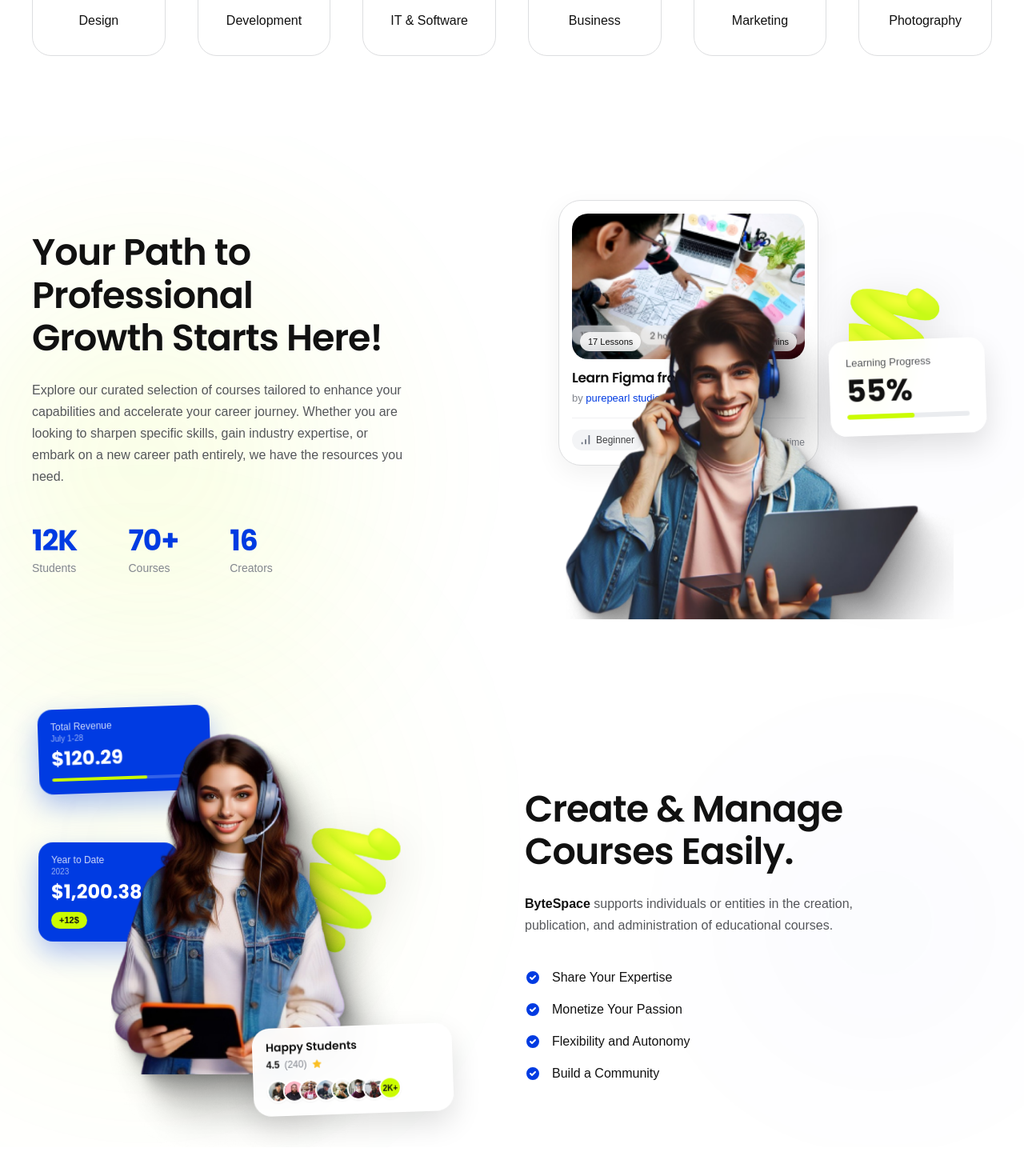
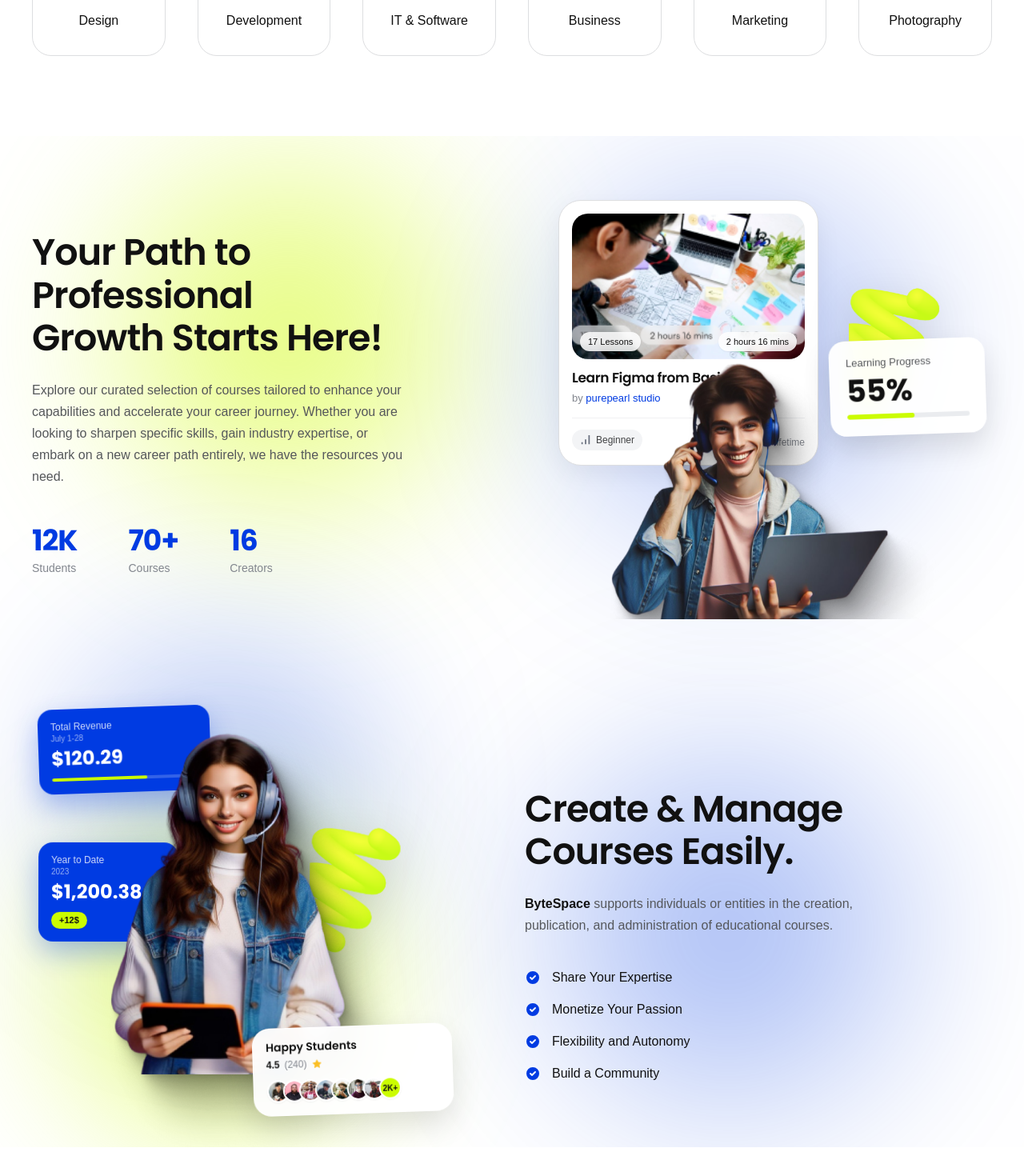
Before and after one commit to md-ali-0/byte-space, a Next.js app: page / in a window 1280 px wide. Shown: the part 3000-4470 px from the top of the page at 80% size. Built offline with nearby package versions, Linux system fonts and the light colour scheme.

Commit message:
feat: grouth section added

```diff
--- a/src/components/features/growth-manage-section.tsx
+++ b/src/components/features/growth-manage-section.tsx
@@ -23,46 +23,52 @@ const checklistItems = [
 export default function GrowthManageSection() {
     return (
         <section className="relative w-full overflow-hidden bg-white select-none">
-            {/* Ambient Multi-Color Radial Glows */}
             <div
-                className="absolute top-[80px] -left-[140px] w-[650px] h-[650px] rounded-full pointer-events-none opacity-45 blur-[130px]"
+                className="absolute inset-0 max-w-[1440px] mx-auto pointer-events-none"
+                aria-hidden="true"
+            >
+                <div
+                    className="absolute top-[-50px] left-[20px] lg:left-[40px] w-[640px] h-[600px] rounded-full blur-[85px]"
                     style={{
                         background:
-                        "radial-gradient(circle, rgba(212, 251, 32, 0.42) 0%, rgba(212, 251, 32, 0.12) 50%, transparent 70%)",
+                            "radial-gradient(circle, rgba(212, 251, 32, 0.72) 0%, rgba(212, 251, 32, 0.28) 45%, transparent 70%)",
                     }}
-                aria-hidden="true"
                 />
                 <div
-                className="absolute top-[40px] -right-[120px] w-[520px] h-[520px] rounded-full pointer-events-none opacity-20 blur-[140px]"
+                    className="absolute top-[-20px] right-[20px] lg:right-[40px] w-[640px] h-[600px] rounded-full blur-[95px]"
                     style={{
                         background:
-                        "radial-gradient(circle, rgba(0, 59, 226, 0.22) 0%, transparent 70%)",
+                            "radial-gradient(circle, rgba(0, 59, 226, 0.38) 0%, rgba(0, 59, 226, 0.14) 48%, transparent 70%)",
                     }}
-                aria-hidden="true"
                 />
+
                 <div
-                className="absolute bottom-[60px] -left-[140px] w-[640px] h-[640px] rounded-full pointer-events-none opacity-40 blur-[140px]"
+                    className="absolute top-[570px] -left-[20px] lg:left-[-10px] w-[580px] h-[500px] rounded-full blur-[90px]"
                     style={{
                         background:
-                        "radial-gradient(circle, rgba(212, 251, 32, 0.4) 0%, rgba(212, 251, 32, 0.1) 50%, transparent 70%)",
+                            "radial-gradient(circle, rgba(0, 59, 226, 0.40) 0%, rgba(0, 59, 226, 0.15) 45%, transparent 70%)",
                     }}
-                aria-hidden="true"
                 />
+
                 <div
-                className="absolute bottom-[20px] -right-[80px] w-[520px] h-[520px] rounded-full pointer-events-none opacity-20 blur-[130px]"
+                    className="absolute bottom-[-40px] -left-[30px] lg:left-[-20px] w-[580px] h-[500px] rounded-full blur-[80px]"
                     style={{
                         background:
-                        "radial-gradient(circle, rgba(0, 59, 226, 0.2) 0%, transparent 70%)",
+                            "radial-gradient(circle, rgba(212, 251, 32, 0.78) 0%, rgba(212, 251, 32, 0.30) 45%, transparent 70%)",
                     }}
-                aria-hidden="true"
                 />
 
+                <div
+                    className="absolute bottom-[-30px] right-[20px] lg:right-[50px] w-[640px] h-[600px] rounded-full blur-[95px]"
+                    style={{
+                        background:
+                            "radial-gradient(circle, rgba(0, 59, 226, 0.42) 0%, rgba(0, 59, 226, 0.16) 48%, transparent 70%)",
+                    }}
+                />
+            </div>
+
             <div className="container-page relative z-10 pt-10 sm:pt-14 lg:pt-16 pb-0">
-                {/* ============================================================ */}
-                {/* ROW 1: "Your Path to Professional Growth Starts Here!"        */}
-                {/* ============================================================ */}
                 <div className="grid grid-cols-1 lg:grid-cols-12 gap-12 lg:gap-8 items-center">
-                    {/* Left Column: Heading, Subtitle & Statistics */}
                     <div className="lg:col-span-6 flex flex-col justify-center">
                         <h2 className="font-poppins font-semibold text-[#111111] text-[34px] sm:text-[40px] lg:text-[46px] leading-[1.16] tracking-[-0.02em] max-w-[540px]">
                             Your Path to Professional
@@ -78,7 +84,6 @@ export default function GrowthManageSection() {
                             need.
                         </p>
 
-                        {/* 3 Metric Stats */}
                         <div className="mt-10 sm:mt-12 flex items-center gap-10 sm:gap-14 lg:gap-16">
                             <div>
                                 <span className="block font-poppins font-bold text-[#003BE2] text-[32px] sm:text-[36px] leading-none tracking-tight">
@@ -109,12 +114,9 @@ export default function GrowthManageSection() {
                         </div>
                     </div>
 
-                    {/* Right Column: Visual Composition with Cards & Student */}
                     <div className="lg:col-span-6 relative flex items-center justify-center lg:justify-end">
                         <div className="relative w-full max-w-[550px] h-[500px] sm:h-[540px]">
-                            {/* Layer 1: Figma Course Card Behind Student */}
                             <div className="absolute left-0 sm:left-2 top-2 sm:top-4 w-[285px] sm:w-[325px] bg-white rounded-[28px] border border-[#DDDEE0] p-3.5 sm:p-4 shadow-[0_10px_32px_rgba(0,0,0,0.06)] z-10 pointer-events-none">
-                                {/* Course Thumbnail with Overlay Badges */}
                                 <div className="relative w-full aspect-16/10 rounded-[20px] overflow-hidden">
                                     <Image
                                         src="/courses/course-1.png"
@@ -123,7 +125,6 @@ export default function GrowthManageSection() {
                                         sizes="(max-width: 640px) 285px, 325px"
                                         className="object-cover"
                                     />
-                                    {/* Lessons & Duration Badges */}
                                     <div className="absolute bottom-2.5 left-2.5 right-2.5 flex items-center justify-between gap-1.5">
                                         <span className="px-2.5 py-1 rounded-full bg-white/85 backdrop-blur-xs text-[11px] font-medium text-[#111111] shadow-xs">
                                             17 Lessons
@@ -133,8 +134,6 @@ export default function GrowthManageSection() {
                                         </span>
                                     </div>
                                 </div>
-
-                                {/* Title & Instructor */}
                                 <div className="mt-3">
                                     <h3 className="font-poppins font-semibold text-[16px] sm:text-[17px] text-[#111111] leading-snug">
                                         Learn Figma from Basic
@@ -146,8 +145,6 @@ export default function GrowthManageSection() {
                                         </span>
                                     </p>
                                 </div>
-
-                                {/* Beginner Badge & Price */}
                                 <div className="mt-3.5 pt-3 border-t border-[#F0F1F3] flex items-center justify-between">
                                     <div className="inline-flex items-center gap-1.5 px-2.5 py-1 rounded-full bg-[#F3F4F6] text-[12px] font-medium text-[#414244]">
                                         <svg
@@ -172,7 +169,6 @@ export default function GrowthManageSection() {
                                 </div>
                             </div>
 
-                            {/* Layer 1: 3D Decorative Lime Coil (Behind Progress Card) */}
                             <div className="absolute top-[80px] sm:top-[90px] right-2 sm:right-6 w-[125px] sm:w-[155px] z-10 pointer-events-none animate-float-slow">
                                 <Image
                                     src="/images/patterns/pattern-1.png"
@@ -183,10 +179,9 @@ export default function GrowthManageSection() {
                                 />
                             </div>
 
-                            {/* Layer 2: Student Image with Laptop (Tucked over course card) */}
                             <div className="absolute bottom-0 right-4 sm:right-8 md:right-12 w-[370px] sm:w-[450px] md:w-[485px] z-20 pointer-events-none">
                                 <Image
-                                    src="/images/hero-student-clean.png"
+                                    src="/images/hero-student.png"
                                     alt="Student learning online"
                                     width={485}
                                     height={410}
@@ -195,7 +190,6 @@ export default function GrowthManageSection() {
                                 />
                             </div>
 
-                            {/* Layer 3: Floating "Learning Progress" Card (In front of student) */}
                             <div className="absolute top-[180px] sm:top-[200px] right-0 sm:right-2 z-30 bg-white/95 backdrop-blur-md rounded-[20px] p-4 sm:p-5 shadow-[0_16px_36px_rgba(0,0,0,0.12)] border border-white/80 min-w-[175px] sm:min-w-[195px] animate-float-medium">
                                 <span className="block text-[12px] sm:text-[13px] text-[#55575B] font-medium leading-none">
                                     Learning Progress
@@ -214,14 +208,9 @@ export default function GrowthManageSection() {
                     </div>
                 </div>
 
-                {/* ============================================================ */}
-                {/* ROW 2: "Create & Manage Courses Easily."                     */}
-                {/* ============================================================ */}
                 <div className="mt-20 sm:mt-24 lg:mt-20 grid grid-cols-1 lg:grid-cols-12 gap-12 lg:gap-8 items-end">
-                    {/* Left Column: Visual Composition with Instructor Girl & Cards */}
                     <div className="lg:col-span-6 relative flex items-end justify-center lg:justify-start order-2 lg:order-1">
                         <div className="relative w-full max-w-[550px] h-[520px] sm:h-[580px]">
-                            {/* Layer 1: Total Revenue Blue Card (Tucked Behind Girl) */}
                             <div className="absolute top-6 sm:top-10 left-0 sm:left-2 z-10 bg-[#003BE2] rounded-[18px] p-3.5 sm:p-4 text-white shadow-[0_14px_34px_rgba(0,59,226,0.32)] w-[185px] sm:w-[215px] animate-float-medium">
                                 <span className="block text-[11px] sm:text-[12px] text-white/80 font-normal leading-none">
                                     Total Revenue
@@ -239,8 +228,6 @@ export default function GrowthManageSection() {
                                     />
                                 </div>
                             </div>
-
-                            {/* Layer 1: Year to Date Blue Card (Tucked Behind Girl) */}
                             <div className="absolute top-[175px] sm:top-[200px] left-0 sm:left-2 z-10 bg-[#003BE2] rounded-[18px] p-3.5 sm:p-4 text-white shadow-[0_14px_34px_rgba(0,59,226,0.32)] w-[155px] sm:w-[175px] animate-float-slow">
                                 <span className="block text-[11px] sm:text-[12px] text-white/80 font-normal leading-none">
                                     Year to Date
@@ -258,7 +245,6 @@ export default function GrowthManageSection() {
                                 </div>
                             </div>
 
-                            {/* Layer 1: 3D Decorative Lime Coil on the Right (Behind Girl) */}
                             <div className="absolute top-[120px] sm:top-[140px] right-6 sm:right-12 w-[125px] sm:w-[155px] z-10 pointer-events-none animate-float-reverse">
                                 <Image
                                     src="/images/patterns/pattern-1.png"
@@ -269,7 +255,6 @@ export default function GrowthManageSection() {
                                 />
                             </div>
 
-                            {/* Layer 2: Girl Instructor with Orange Tablet (Middle) */}
                             <div className="absolute bottom-0 left-1/2 -translate-x-1/2 w-[350px] sm:w-[410px] md:w-[440px] z-20 pointer-events-none">
                                 <Image
                                     src="/images/create-course-girl.png"
@@ -281,7 +266,6 @@ export default function GrowthManageSection() {
                                 />
                             </div>
 
-                            {/* Layer 3: Floating "Happy Students" Card (In front of Girl's tablet) */}
                             <div className="absolute bottom-6 sm:bottom-8 right-0 sm:right-4 md:right-6 z-30 bg-white/95 backdrop-blur-md rounded-[22px] p-3.5 sm:p-4 shadow-[0_16px_36px_rgba(0,0,0,0.12)] border border-white/80 min-w-[220px] sm:min-w-[250px] animate-float-medium">
                                 <span className="block text-[13px] sm:text-[14px] font-poppins font-semibold text-[#111111] leading-none">
                                     Happy Students
@@ -296,7 +280,6 @@ export default function GrowthManageSection() {
                                     <AiFillStar className="text-[#FBBF24] text-[13px]" />
                                 </div>
 
-                                {/* Avatars Cluster */}
                                 <div className="flex items-center -space-x-1.5 sm:-space-x-2 mt-2.5">
                                     {happyStudentAvatars.map((src, idx) => (
                                         <div
@@ -312,7 +295,6 @@ export default function GrowthManageSection() {
                                             />
                                         </div>
                                     ))}
-                                    {/* 2K+ Badge */}
                                     <div className="w-6 h-6 sm:w-7 sm:h-7 rounded-full bg-[#CBFC01] border-2 border-white flex items-center justify-center text-[9px] sm:text-[10px] font-bold text-[#111111] z-10 shrink-0 shadow-xs">
                                         2K+
                                     </div>
@@ -321,7 +303,6 @@ export default function GrowthManageSection() {
                         </div>
                     </div>
 
-                    {/* Right Column: Heading, Subtitle & Checklist */}
                     <div className="lg:col-span-6 flex flex-col justify-center order-1 lg:order-2 pb-10 lg:pb-20">
                         <h2 className="font-poppins font-semibold text-[#111111] text-[34px] sm:text-[40px] lg:text-[46px] leading-[1.16] tracking-[-0.02em] max-w-[500px]">
                             Create & Manage
@@ -337,7 +318,6 @@ export default function GrowthManageSection() {
                             courses.
                         </p>
 
-                        {/* Checklist */}
                         <ul className="mt-8 sm:mt-10 space-y-4">
                             {checklistItems.map((item, idx) => (
                                 <li
```
Lines whose indentation alone changed are shown as unchanged.
